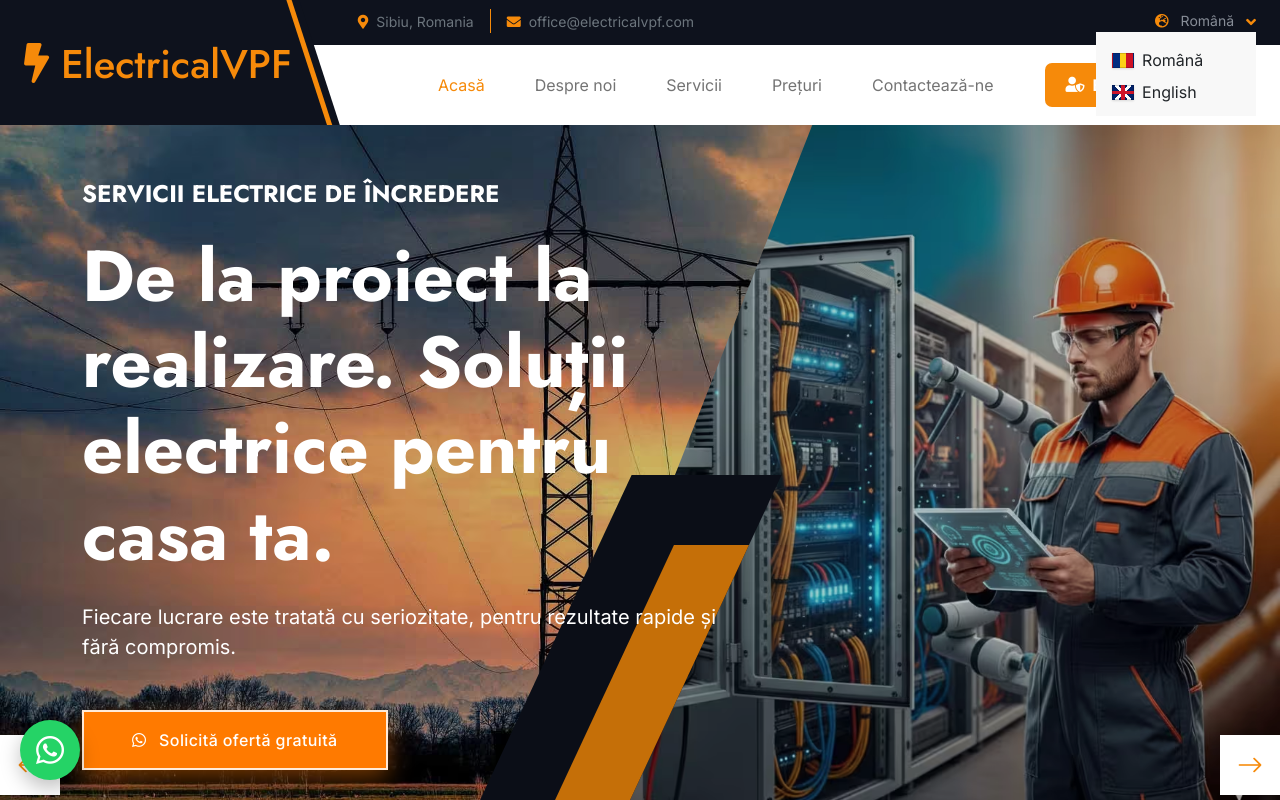
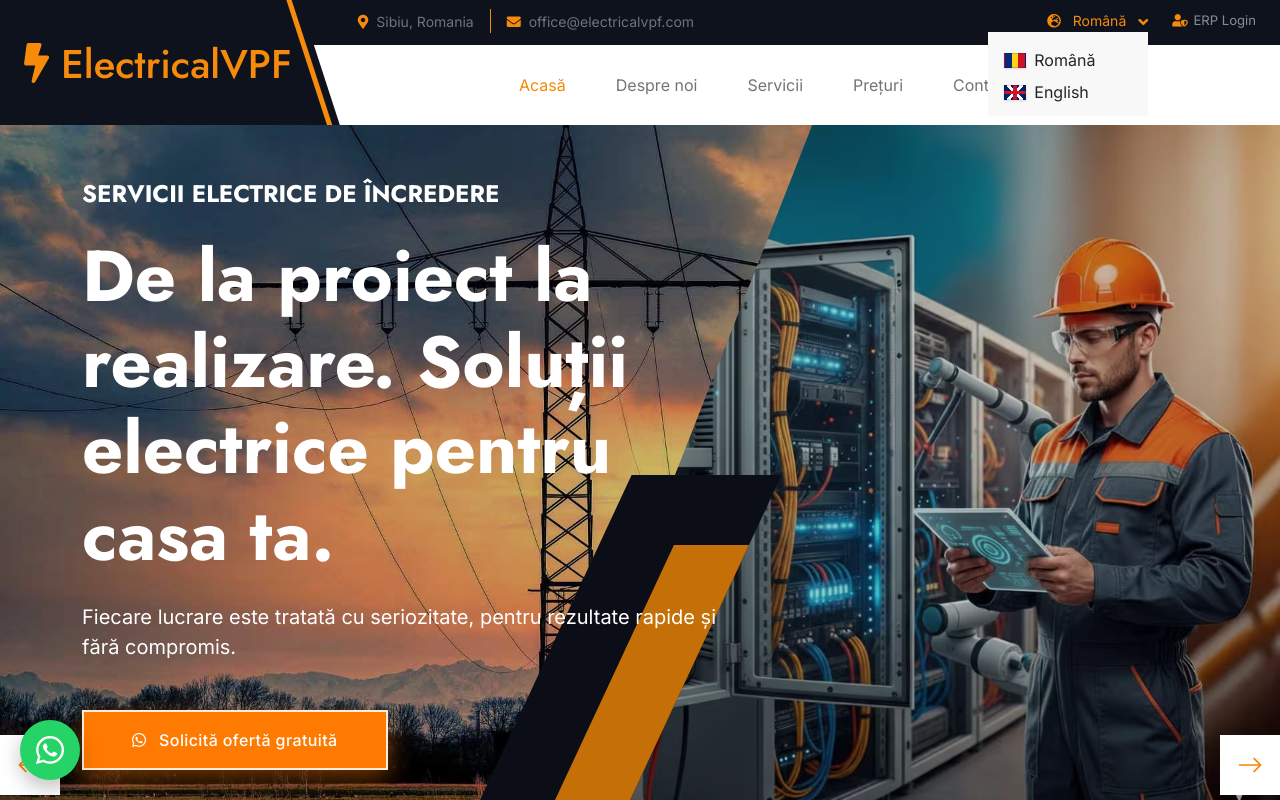
Before and after one commit to iondorul/electrical-website-template, a plain HTML site: page index.html in a window 1280 px wide. Both pictures are taken after a click on the link "Română". Shown: the top 800 px of the page. Drawn offline with nearby package versions, Linux system fonts and the light colour scheme; a web font is replaced by a local one.

Commit message:
ERP-ul trebuie să rămână discret, ca acces intern, fără promovare vizibilă catre clienti - Fixed

```diff
--- a/css/style.css
+++ b/css/style.css
@@ -27,6 +27,54 @@
 
 .btn-erp-login:active {
     background-color: #c76e08;
+}
+
+.erp-top-link {
+    display: inline-flex;
+    align-items: center;
+    gap: .35rem;
+    color: #878d97;
+    font-size: .82rem;
+    text-decoration: none;
+    transition: color .2s ease;
+}
+
+.erp-top-link:hover,
+.erp-top-link:focus {
+    color: #F68A0A;
+}
+
+.erp-top-link i {
+    font-size: .78rem;
+    color: #F68A0A;
+}
+
+.topbar .erp-top-link {
+    margin-left: 1.5rem !important;
+}
+
+.topbar .dropdown > a {
+    color: #878d97 !important;
+}
+
+.header-top .topbar .dropdown-toggle::after {
+    color: #878d97 !important;
+}
+
+.header-top .topbar .dropdown-toggle:hover::after,
+.header-top .topbar .dropdown-toggle:focus::after {
+    color: #F68A0A !important;
+}
+
+.topbar a.text-muted.small:hover,
+.topbar a.text-muted.small:focus,
+.topbar .dropdown > a:hover,
+.topbar .dropdown > a:focus,
+.topbar .dropdown > a:hover *,
+.topbar .dropdown > a:focus *,
+.topbar .erp-top-link:hover,
+.topbar .erp-top-link:focus {
+    color: #F68A0A !important;
 }
 
 /*** Spinner Start ***/
--- a/index.html
+++ b/index.html
@@ -99,6 +99,11 @@
                                                 class="language-flag flag-en" aria-hidden="true"></span>English</a>
                                     </div>
                                 </div>
+                                <a href="https://electricalvpf.app/frontend/login" target="_blank" rel="noopener"
+                                    class="erp-top-link ms-3" aria-label="ERP Login">
+                                    <i class="fas fa-user-shield" aria-hidden="true"></i>
+                                    <span>ERP Login</span>
+                                </a>
                             </div>
                         </div>
 
@@ -130,10 +135,10 @@
                             <a href="pricing.html" class="nav-item nav-link" id="nav_pricing">Prețuri</a>
                             <a href="contact.html" class="nav-item nav-link" id="nav_contact">Contactează-ne</a>
 
-                            <a href="https://electricalvpf.eu/" class="btn-erp-login ms-lg-3 d-none d-lg-inline-flex">
+                            <!-- <a href="https://electricalvpf.eu/" class="btn-erp-login ms-lg-3 d-none d-lg-inline-flex">
                                 <i class="fas fa-user-shield"></i>
                                 ERP Login
-                            </a>
+                            </a> -->
 
                             <!-- LANGUAGE (MOBIL - IN MENU) -->
                             <div class="nav-item dropdown d-lg-none mobile-lang">
@@ -156,10 +161,10 @@
                                 <i class="fab fa-whatsapp me-2"></i> Cere ofertă
                             </a>
 
-                            <a class="btn-erp-login d-lg-none mt-2" href="https://electricalvpf.eu/">
+                            <!-- <a class="btn-erp-login d-lg-none mt-2" href="https://electricalvpf.eu/">
                                 <i class="fas fa-user-shield"></i>
                                 ERP Login
-                            </a>
+                            </a> -->
 
                         </div>
                     </div>
@@ -834,7 +839,8 @@
                         <a href="about.html" id="nav_about">Despre noi</a>
                         <a href="service.html" id="nav_services">Servicii</a>
                         <a href="pricing.html" id="nav_pricing">Prețuri</a>
-                        <a href="https://electricalvpf.eu/" target="_blank" rel="noopener" id="nav_erp">ERP &amp; CRM
+                        <a href="https://electricalvpf.app/frontend/login" target="_blank" rel="noopener"
+                            id="nav_erp">ERP &amp; CRM
                             pentru
                             Electricieni</a>
                         <a href="contact.html" id="nav_contact">Contactează-ne</a>
@@ -893,10 +899,6 @@
                             <span>WhatsApp: 0732 611 124</span>
                         </a>
 
-                        <a href="https://electricalvpf.eu/" class="btn-erp-login mt-3 align-self-start">
-                            <i class="fas fa-user-shield"></i>
-                            ERP Login
-                        </a>
                     </div>
                 </div>
 
```
Also changed, not shown: about.html (+11 -9 lines), contact.html (+11 -9 lines), pricing.html (+11 -9 lines), service.html (+11 -9 lines).
